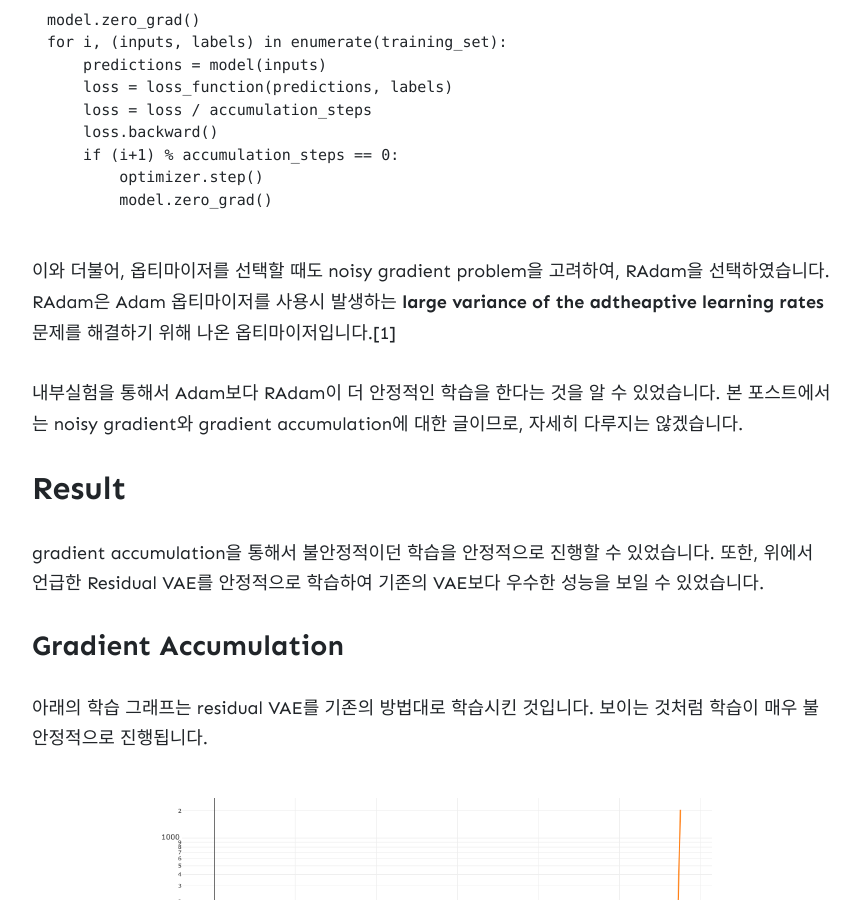
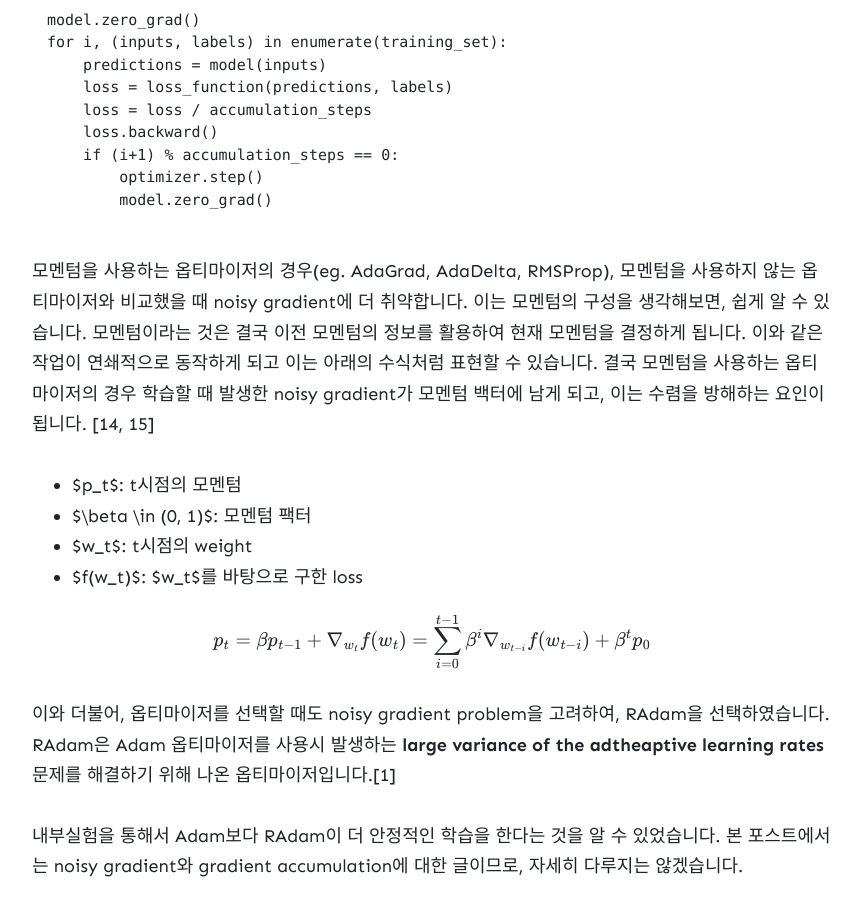
Before and after one commit to wowthemesnet/jekyll-theme-memoirs, a Jekyll site: the page built from _posts/2020-12-29-Gradient-Accumulation.md, in a window 1280 px wide and 900 px high, scrolled down 5015 px. Shown: the whole window, without its empty margins (208-1068 px from the left). Built offline with Jekyll 4.4.1, drawn with Linux system fonts in a browser that asks for light colours; nearby versions of some CDN libraries; formulas are drawn with MathJax 3; comment, search, counter and statistics services are not loaded; some of the changed text lies outside the part shown.

Commit message:
add momentum

````diff
--- a/_posts/2020-12-29-Gradient-Accumulation.md
+++ b/_posts/2020-12-29-Gradient-Accumulation.md
@@ -163,6 +163,18 @@ for i, (inputs, labels) in enumerate(training_set):
         model.zero_grad()
 ```
 
+모멘텀을 사용하는 옵티마이저의 경우(eg. AdaGrad, AdaDelta, RMSProp), 모멘텀을 사용하지 않는 옵티마이저와 비교했을 때 noisy gradient에 더 취약합니다. 이는 모멘텀의 구성을 생각해보면, 쉽게 알 수 있습니다. 모멘텀이라는 것은 결국 이전 모멘텀의 정보를 활용하여 현재 모멘텀을 결정하게 됩니다. 이와 같은 작업이 연쇄적으로 동작하게 되고 이는 아래의 수식처럼 표현할 수 있습니다. 결국 모멘텀을 사용하는 옵티마이저의 경우 학습할 때 발생한 noisy gradient가 모멘텀 백터에 남게 되고, 이는 수렴을 방해하는 요인이 됩니다. [14, 15]
+
+- $p_t$: t시점의 모멘텀
+- $\beta \in (0, 1)$: 모멘텀 팩터
+- $w_t$: t시점의 weight
+- $f(w_t)$: $w_t$를 바탕으로 구한 loss
+
+
+$$
+p_t = \beta p_{t-1} + \nabla_{w_t} f(w_t) = \sum_{i=0}^{t-1} \beta^{i}\nabla_{w_{t-i}} f(w_{t-i}) + \beta^t p_0
+$$
+
 이와 더불어, 옵티마이저를 선택할 때도 noisy gradient problem을 고려하여, RAdam을 선택하였습니다. RAdam은 Adam 옵티마이저를 사용시 발생하는 **large variance of the adtheaptive learning rates** 문제를 해결하기 위해 나온 옵티마이저입니다.[1]
 
 내부실험을 통해서 Adam보다 RAdam이 더 안정적인 학습을 한다는 것을 알 수 있었습니다. 본 포스트에서는 noisy gradient와 gradient accumulation에 대한 글이므로, 자세히 다루지는 않겠습니다.
@@ -253,3 +265,8 @@ batch size가 커지게되면, central limit theorem을 통해서 gradient의
 <a name="ref-12">[12]</a>  [What is Gradient Accumulation in Deep Learning?](https://towardsdatascience.com/what-is-gradient-accumulation-in-deep-learning-ec034122cfa)
 
 <a name="ref-13">[13]</a>  [K. He, X. Zhang, S. Ren, and J. Sun. Deep residual learning for image recognition. In CVPR, 2016](https://arxiv.org/pdf/1512.03385.pdf)
+http://proceedings.mlr.press/v28/sutskever13.pdf
+
+<a name="ref-14">[14]</a>  [Sutskever, Ilya, et al. "On the importance of initialization and momentum in deep learning." International conference on machine learning. 2013.](http://proceedings.mlr.press/v28/sutskever13.pdf)
+
+<a name="ref-15">[15]</a>  [DIVE INTO DEEP LEARNING](https://d2l.ai/chapter_optimization/momentum.html)
````
